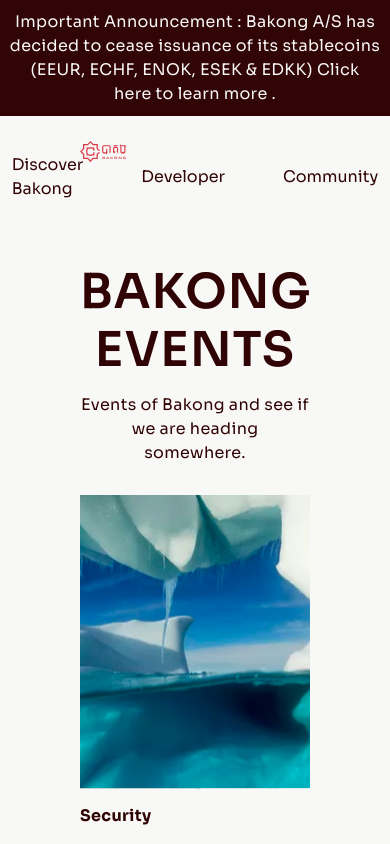
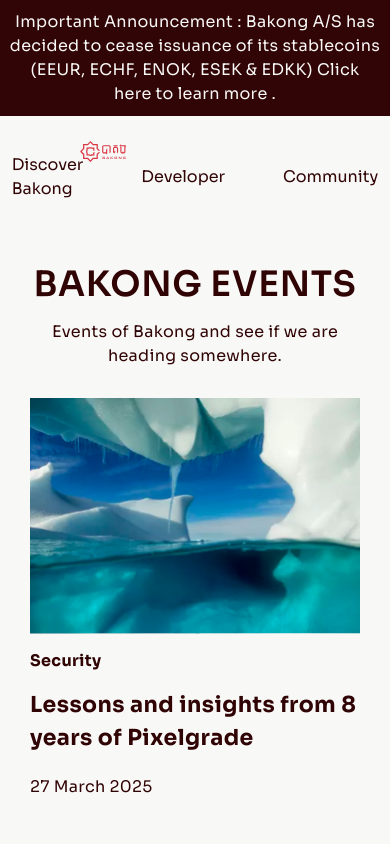
Before and after one commit to SothSeyha/nbc-website, a Next.js app: page /community/bakong/event in a window 390 px wide. Shown: the top 844 px of the page. Built offline with nearby package versions, Linux system fonts and the light colour scheme.

Commit message:
done for responsive community menu

```diff
--- a/src/app/community/community/forum-discussion/page.tsx
+++ b/src/app/community/community/forum-discussion/page.tsx
@@ -80,14 +80,13 @@
       <div className="w-full h-screen pb-[150px] bg-[#f8f8f6] bg-cover overflow-hidden overflow-y-auto">
         <Header logoSrc="/img/bakong-logo-red.svg" textColor="text-[#310405]" />
         {/* container */}
-        <div className="lg:w-[70%] px-[80px] m-auto pt-[30px] font-sora">
+        <div className="lg:w-[70%] lg:px-[80px] md:px-12 px-[30px] m-auto pt-[30px] font-sora">
           {/* header */}
-          <p className="font-sora uppercase text-center font-semibold text-heading-1 text-[#300304] leading-[120%] tracking-extra-small">
+          <p className="font-sora uppercase text-center font-semibold text-[35px] md:text-heading-1 text-[#300304] leading-[120%] tracking-extra-small">
             Forum & discussion
           </p>
-          <p className="font-sora text-center font-regular text-body-large text-[#300304] leading-[150%] tracking-extra-small pt-[15px]">
-            A forum for Bakong users, asking and get supports from each other.
-            It is a <br /> community where people can share stuff.
+          <p className="font-sora text-center font-regular text-body-large text-[#300304] leading-[150%] tracking-extra-small pt-[15px] max-w-[520px] mx-auto">
+            A forum for Bakong users, asking and get supports from each other.It is a community where people can share stuff.
           </p>
           <div className="pt-[50px]">
             <form action="" onSubmit={addCmt}>
@@ -128,7 +127,7 @@
                   <p className="text-body-large text-[#300304] font-bold leading-[150%] tracking-extra-small pt-[10px]">
                     {item.title}
                   </p>
-                  <p className="text-body-large text-[#300304] font-regular leading-[150%] tracking-extra-small pt-[10px] break-words">
+                  <p className="text-body-large text-[#300304] font-regular leading-[150%] tracking-extra-small pt-[10px] text-justify overflow-hidden">
                     {item.body}
                   </p>
                 </div>
@@ -217,7 +216,7 @@
                             <p className="text-body-large text-[#300304] font-bold leading-[150%] tracking-extra-small">
                               {reply.author}
                             </p>
-                            <p className="text-body-large text-[#300304] font-regular leading-[150%] tracking-extra-small pt-[8px] break-words">
+                            <p className="text-body-large text-[#300304] font-regular leading-[150%] tracking-extra-small pt-[8px] text-justify overflow-hidden">
                               {reply.body}
                             </p>
                           </div>
--- a/src/components/BlogCard.tsx
+++ b/src/components/BlogCard.tsx
@@ -17,25 +17,25 @@
       <div className="w-full pb-[150px] bg-[#f8f8f6] bg-cover">
         <Header logoSrc="/img/bakong-logo-red.svg" textColor="text-[#310405]" />
         {/* container */}
-        <div className="w-full px-[80px] pt-[30px] font-sora">
+        <div className="w-full lg:px-[80px] md:px-12 px-[30px] pt-[30px] font-sora">
           {/* header guideline */}
           <p
             id="ChangeLogs"
-            className="font-sora uppercase text-center font-semibold text-heading-1 text-[#300304] leading-[120%] tracking-extra-small"
+            className="font-sora uppercase text-center font-semibold text-[35px] md:text-heading-1 text-[#300304] leading-[120%] tracking-extra-small"
           >
             {blogCard.headingText}
           </p>
           <p className="font-sora text-center font-regular text-body-large text-[#300304] leading-[150%] tracking-extra-small pt-[15px]">
             {blogCard.subHeading}
           </p>
-          {/* first row blog */}
+          {/* grid blog */}
           <div className="w-full gap-[30px] pt-[30px] grid grid-cols-1 md:grid-cols-2 lg:grid-cols-3 ">
             {blogCard.cardImgArray.map((item, index) => (
               <Link key={index} href="/community/bakong/tutorial/1">
-                <div className="max-w-[440px] pb-[30px] flex flex-col">
+                <div className="w-full pb-[30px] flex flex-col">
                   <img
                     src={`/img/community/blog${index + 1}.svg`}
-                    className="max-w-[440px] h-[294px] object-cover"
+                    className="w-full md:w-[60%] lg:w-full h-auto aspect-[5.6/4] object-cover"
                     alt=""
                   />
                   <div className="flex flex-col gap-[15px]">
```
